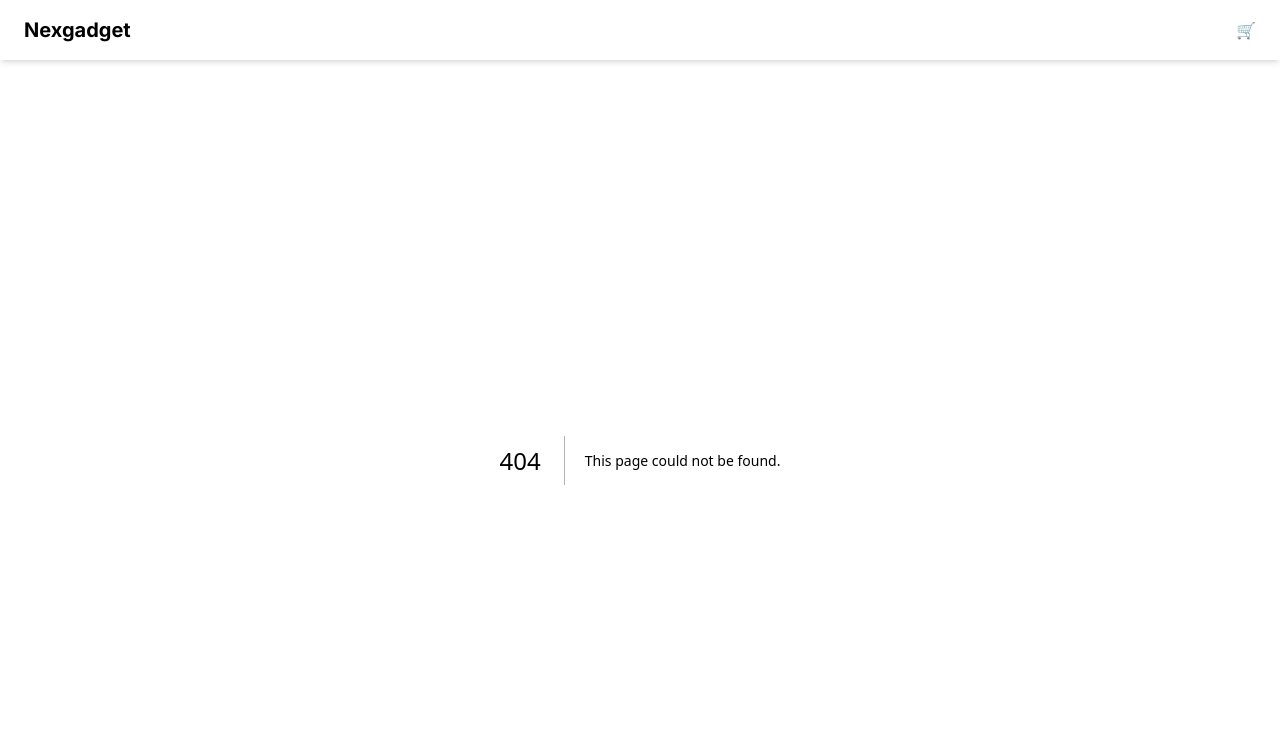
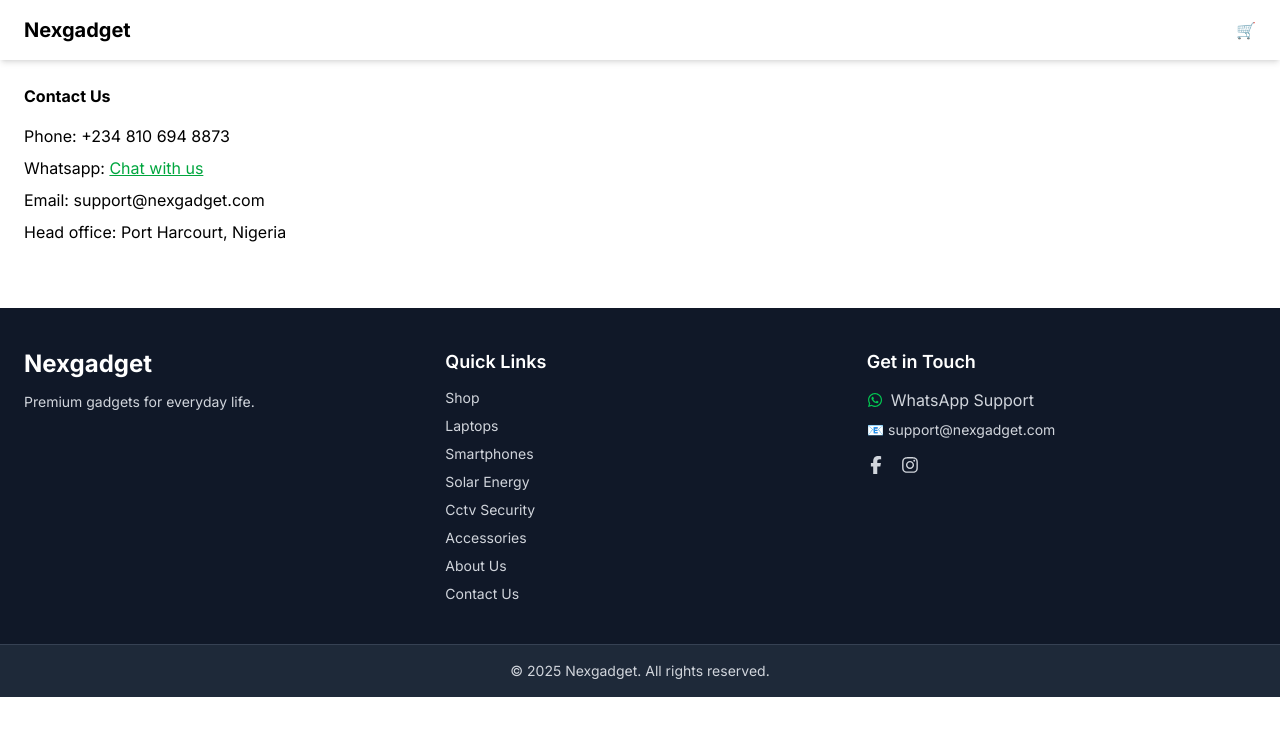
Before and after one commit to chetan-tech73/Nexgadget-store, a Next.js app: page /contact in a window 1280 px wide. Before the commit this address had no page. Shown: the top 736 px of the page. Built offline with nearby package versions, Linux system fonts and the light colour scheme.

Commit message:
worked on the footer section

```diff
--- a/package.json
+++ b/package.json
@@ -21,6 +21,7 @@
     "react": "^19.1.0",
     "react-dom": "^19.1.1",
     "react-hot-toast": "^2.6.0",
+    "react-icons": "^5.5.0",
     "slugify": "^1.6.6"
   },
   "devDependencies": {
--- /dev/null
+++ b/src/app/about/page.jsx
@@ -0,0 +1,16 @@
+export default function AboutPage() {
+    return (
+        <div className="max-w-4x1 mx-auto p-6">
+            <h1 className="text-3x1 font-bold mb-4">About Nexgadget</h1>
+            <p className="mb-3">
+                Nexgadget Store is a premium tech retail brand based in Port Harcourt, Nigeria.
+                We offer a curated range of gadgets: laptops, smartphones, accessories,CCTV, and solar tech.
+                We serve everyone from students to business owners with tech that's premium, accessible, and reliable.
+            </p>
+
+            <p>
+                OUR MISSION: To make next-generation technology accessible and reliable for everyday users in Nigeria and beyond.
+            </p>
+        </div>
+    );
+}
--- /dev/null
+++ b/src/app/contact/page.jsx
@@ -0,0 +1,20 @@
+export default function ContactPage() {
+    return (
+        <div className="max-w-4x1 mx-auto p-6">
+            <h1 className="text-3x1 font-bold mb-4">Contact Us</h1>
+            <p className="mb-2">Phone: +234 810 694 8873</p>
+            <p className="mb-2">
+                Whatsapp: {" "}
+                <a
+                href="https://wa.me/2348106948873"
+                target="_blank"
+                className="text-green-600 underline"
+                >
+                    Chat with us
+                </a>
+            </p>
+            <p className="mb-2"> Email: support@nexgadget.com</p>
+            <p>Head office: Port Harcourt, Nigeria</p>
+        </div>
+    );
+}
--- a/src/app/layout.js
+++ b/src/app/layout.js
@@ -3,7 +3,7 @@
 import { CartProvider } from "@/context/CartContext";
 import { Toaster } from "react-hot-toast";
 import Navbar from "@/components/Navbar";
-
+import Footer from "@/components/Footer";
 const inter = Inter({ subsets: ["latin"] });
 
 export const metadata = {
@@ -23,6 +23,7 @@
           <Toaster position="top-right" reverseOrder={false} />
 
         </CartProvider>
+        <Footer />
       </body>
     </html>
   );
--- /dev/null
+++ b/src/components/Footer.jsx
@@ -0,0 +1,77 @@
+"use client";
+import Link from "next/link";
+import { FaFacebookF, FaInstagram, FaWhatsapp } from "react-icons/fa6";
+
+export default function Footer() {
+  const year = new Date().getFullYear();
+
+  return (
+    <footer className="bg-gray-900 text-gray-300 mt-10">
+      <div className="max-w-7xl mx-auto px-6 py-10 grid grid-cols-1 md:grid-cols-3 gap-8">
+
+        {/* Brand */}
+        <div>
+          <h2 className="text-2xl font-bold text-white">Nexgadget</h2>
+          <p className="mt-3 text-sm">
+           Premium gadgets for everyday life.
+          </p>
+        </div>
+
+        {/* Quick Links */}
+        <div>
+          <h3 className="text-lg font-semibold text-white mb-3">Quick Links</h3>
+          <ul className="space-y-2 text-sm">
+            <li><Link href="/products" className="hover:text-white">Shop</Link></li>
+            <li><Link href="/category/laptops" className="hover:text-white">Laptops</Link></li>
+            <li><Link href="/category/smartphones" className="hover:text-white">Smartphones</Link></li>
+            <li><Link href="/category/solar-energy" className="hover:text-white">Solar Energy</Link></li>
+            <li><Link href="/category/cctv-security" className="hover:text-white">Cctv Security</Link></li>
+            <li><Link href="/category/accessories" className="hover:text-white">Accessories</Link></li>
+            <li><Link href="/about" className="hover:text-white">About Us</Link></li>
+            <li><Link href="/contact" className="hover:text-white">Contact Us</Link></li>
+          </ul>
+        </div>
+
+        {/* Contact + Social */}
+        <div>
+          <h3 className="text-lg font-semibold text-white mb-3">Get in Touch</h3>
+          <a
+            href="https://wa.me/2348106948873"
+            target="_blank"
+            rel="noopener noreferrer"
+            className="flex items-center gap-2 mt-1 hover:text-white"
+          >
+            <FaWhatsapp className="text-green-500" /> WhatsApp Support
+          </a>
+          <p className="text-sm mt-2">📧 support@nexgadget.com</p>
+
+          {/* Socials */}
+          <div className="flex gap-4 mt-4">
+            <a
+              href="https://www.facebook.com/share/1BMo1WvZh9/?mibextid=wwXIfr"
+              target="_blank"
+              rel="noopener noreferrer"
+              className="hover:text-white"
+            >
+              <FaFacebookF size={18} />
+            </a>
+            <a
+              href="https://www.instagram.com/nexgadgetst?igsh=MWJ5MGF3YWFxaW41ZQ%3D%3D&utm_source=qr"
+              target="_blank"
+              rel="noopener noreferrer"
+              className="hover:text-white"
+            >
+              <FaInstagram size={18} />
+            </a>
+
+          </div>
+        </div>
+      </div>
+
+      {/* Bottom Bar */}
+      <div className="bg-gray-800 text-center py-4 text-sm border-t border-gray-700">
+        © {year} Nexgadget. All rights reserved.
+      </div>
+    </footer>
+  );
+}
```
Also changed, not shown: 1 other file (tests, documents, lock files or other folders).
